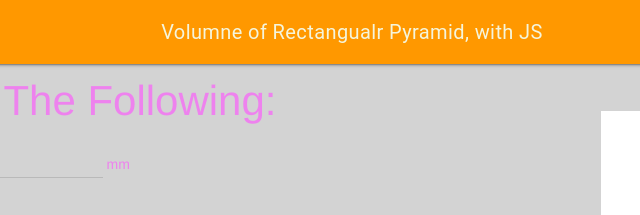
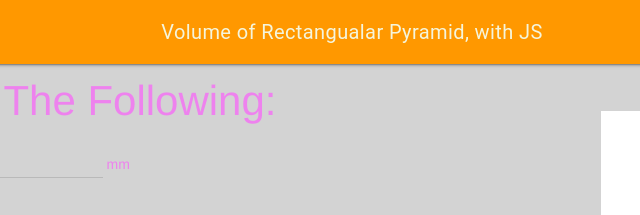
Before and after one commit to MTHS-ICS2O-2-2022/ICS2O-Unit-3-02-lamees-hemdan, a plain HTML site: page index.html in a window 1280 px wide. Shown: the top 215 px of the page, 288-928 px from the left. Drawn offline with nearby package versions, Linux system fonts and the light colour scheme.

Commit message:
eddited spelling

```diff
--- a/index.html
+++ b/index.html
@@ -3,7 +3,7 @@
 <html lang="en-ca">
 <head>
   <meta charset="utf-8" />
-  <meta name="description" content="Volumne of Rectangular Pyramid, with JS" />
+  <meta name="description" content="Volume of Rectangular Pyramid, with JS" />
   <meta name="keywords" content="mths, ICS2O" />
   <meta name="author" content="Lamees-Hemdan" />
   <meta name="viewport" content="width=device-width, intitial-scale=1.0" />
@@ -15,7 +15,7 @@
   <link rel="icon" type="image/png" sizes="32x32" href="./favicon-32x32.png" />
   <link rel="icon" type="image/png" sizes="16x16" href="./favicon-16x16.png" />
   <link rel="manifest" href="./site.webmanifest" />
-  <title>Volumne of Rectangular Pyramid, with JS</title>
+  <title>Volume of Rectangular Pyramid, with JS</title>
 </head>
 <body>
   <script defer src="https://code.getmdl.io/1.3.0/material.min.js"></script>
@@ -23,7 +23,7 @@
   <div class="mdl-layout mdl-js-layout mdl-layout--fixed header">
     <header class="mdl-layout__header">
       <div class="mdl-layout__header-row">
-        <span class="mdl-layout-title">Volumne of Rectangualr Pyramid, with JS</span>
+        <span class="mdl-layout-title">Volume of Rectangualar Pyramid, with JS</span>
       </div>
     </header>
     <main class="mdl-layout__content">
```
